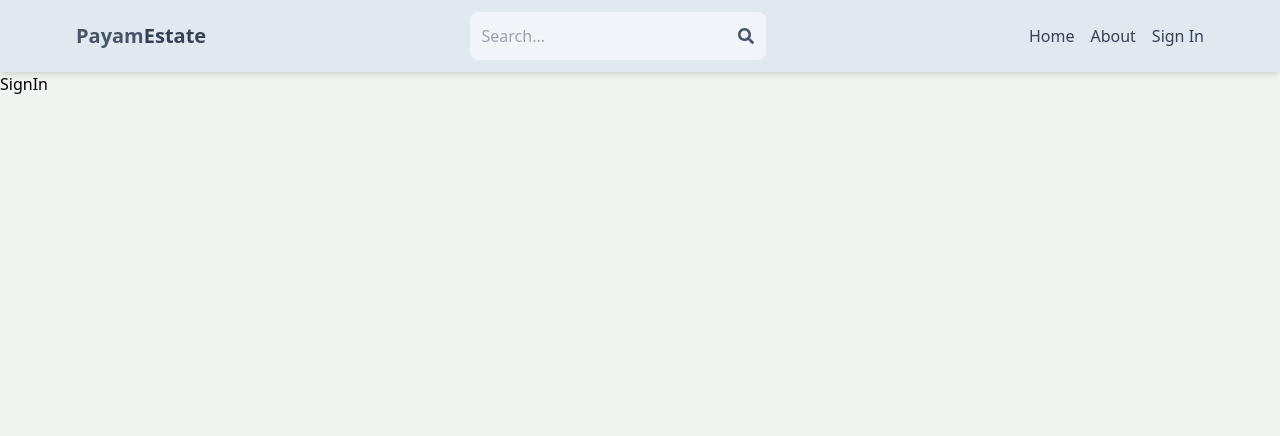
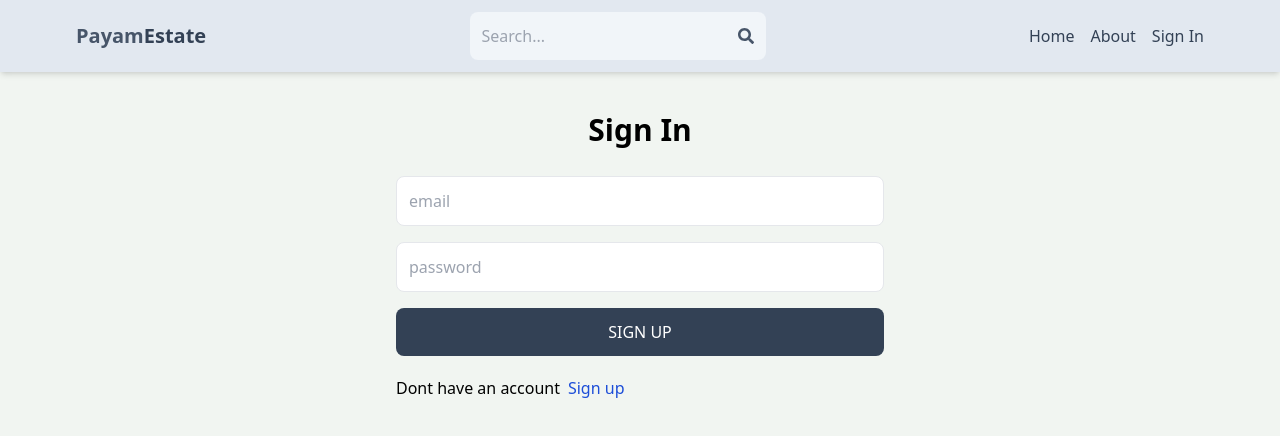
Before and after one commit to PayamAnari/mern-estate, a React (Vite) app in the folder client/: page /sign-in in a window 1280 px wide. Shown: the top 436 px of the page. Built offline with nearby package versions, Linux system fonts and the light colour scheme.

Commit message:
Add functionallity to sign in

```diff
--- a/client/src/pages/SignIn.jsx
+++ b/client/src/pages/SignIn.jsx
@@ -1,7 +1,66 @@
-import React from 'react'
+import { useState } from 'react';
+import { Link, useNavigate }from 'react-router-dom';
 
 export default function SignIn() {
+  const [formData, setFromData] = useState({})
+  const [error, setError] = useState(null);
+  const [loading, setLoading] = useState(false);
+  const navigate = useNavigate();
+
+  const handleChange = (e) => {
+    setFromData(
+      {
+        ...formData,
+        [e.target.id]: e.target.value,
+      }
+    );
+  }
+
+  const handleSubmit = async (e) => {
+    e.preventDefault();
+    try {
+      setLoading(true);
+      const res = await fetch('api/auth/signin',{
+        method: 'POST',
+        headers: {
+          'Content-Type': 'application/json',
+        },
+        body: JSON.stringify(formData),
+      });
+      const data = await res.json();
+      if(data.success === false) {
+         setLoading(false);
+         setError(data.message);
+
+         return;
+      }
+      setLoading(false);
+      setError(null);
+      navigate('/');
+
+    } catch (error) {
+      setLoading(false);
+      setError(error.message);
+    }
+
+  };
+
+
   return (
-    <div>SignIn</div>
+    <div className='p-3 max-w-lg mx-auto'>
+      <h1 className='text-3xl text-center font-semibold my-7'>Sign In</h1>
+      <form onSubmit={handleSubmit} className='flex flex-col gap-4 '>
+        <input type='email' placeholder='email' className='border p-3 rounded-lg' id='email' onChange={handleChange} />
+        <input type='password' placeholder='password' className='border p-3 rounded-lg' id='password' onChange={handleChange}/>
+        <button disabled={loading} className='bg-slate-700 text-white p-3 rounded-lg uppercase hover:opacity-80'>{loading ? 'loading...' : 'Sign up'}</button>
+      </form>
+      <div className='flex gap-2 mt-5'>
+        <p>Dont have an account</p>
+        <Link to={'/sign-up'}>
+          <span className='text-blue-700'>Sign up</span>
+        </Link>
+      </div>
+      {error && <p className='text-red-500 mt-5'>{error}</p>}
+    </div>
   )
 }
```
